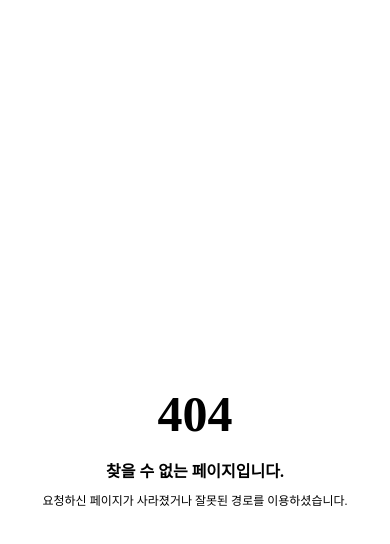
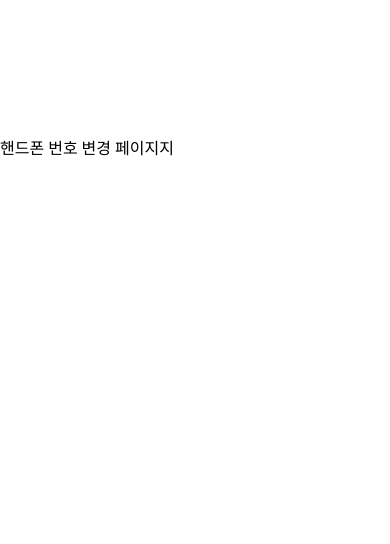
Before and after one commit to Whatdoyumin/fitpass-web, a React (Vite) app: page /my/change-phone in a window 390 px wide. Before the commit this address had no page. Shown: the top 544 px of the page. Built offline with nearby package versions, Linux system fonts and the light colour scheme; a web font is replaced by a local one.

Commit message:
chore: phone 변경 및 index.css 등 스타일 수정

```diff
--- a/index.html
+++ b/index.html
@@ -1,5 +1,5 @@
 <!doctype html>
-<html lang="en">
+<html lang="ko">
 
 <head>
   <meta charset="UTF-8" />
--- a/src/index.css
+++ b/src/index.css
@@ -16,12 +16,11 @@
   }
 
   body {
-    @apply w-full max-w-content bg-white-100 font-sans overflow-hidden m-0 mx-auto;
+    @apply w-full max-w-content bg-white-100 font-sans m-0 mx-auto;
   }
 
   #root {
-    @apply absolute overflow-hidden h-screen w-full max-w-content;
-    @apply px-sideGap;
+    @apply absolute h-screen w-full max-w-content;
     padding-top: calc(theme(spacing.header) + 0.5rem);
     padding-bottom: calc(theme(spacing.navbar) + 0.5rem);
   }
--- /dev/null
+++ b/src/pages/ChangePhone.tsx
@@ -0,0 +1,4 @@
+function ChangePhone() {
+  return <div>핸드폰 번호 변경 페이지지</div>;
+}
+export default ChangePhone;
--- a/src/pages/index.ts
+++ b/src/pages/index.ts
@@ -16,6 +16,7 @@ import Subscribe from "./Subscribe";
 import Payment from "./Payment";
 import BuyCoins from "./BuyCoins";
 import MyPage from "./MyPage";
+import ChangePhone from "./ChangePhone";
 
 export {
   Home,
@@ -36,4 +37,5 @@ export {
   Payment,
   BuyCoins,
   MyPage,
+  ChangePhone,
 };
--- a/src/routes/Router.tsx
+++ b/src/routes/Router.tsx
@@ -17,6 +17,7 @@ import {
   Subscribe,
   UploadReview,
   UsePass,
+  ChangePhone,
 } from "../pages/index";
 import Signin from "../pages/Signin";
 import NotFound from "../pages/NotFound";
@@ -95,6 +96,10 @@ const Router = createBrowserRouter([
         path: "/buy-coins",
         element: <BuyCoins />,
       },
+      {
+        path: "/my/change-phone",
+        element: <ChangePhone />,
+      },
     ],
   },
 ]);
--- a/tailwind.config.js
+++ b/tailwind.config.js
@@ -44,7 +44,7 @@ export default {
         sideGap: "20px",
       },
       maxWidth: {
-        content: "394px",
+        content: "390px",
       },
       borderRadius: {
         3: "3px",
```
